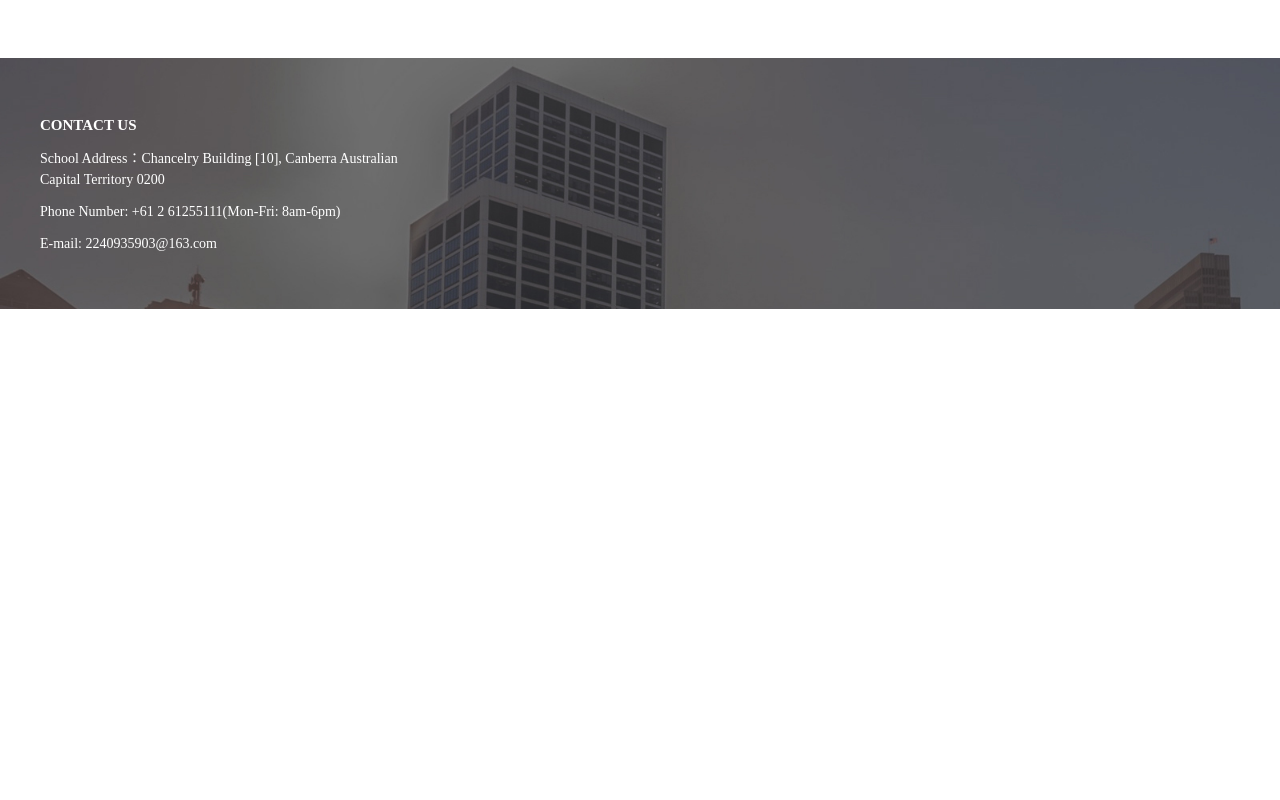
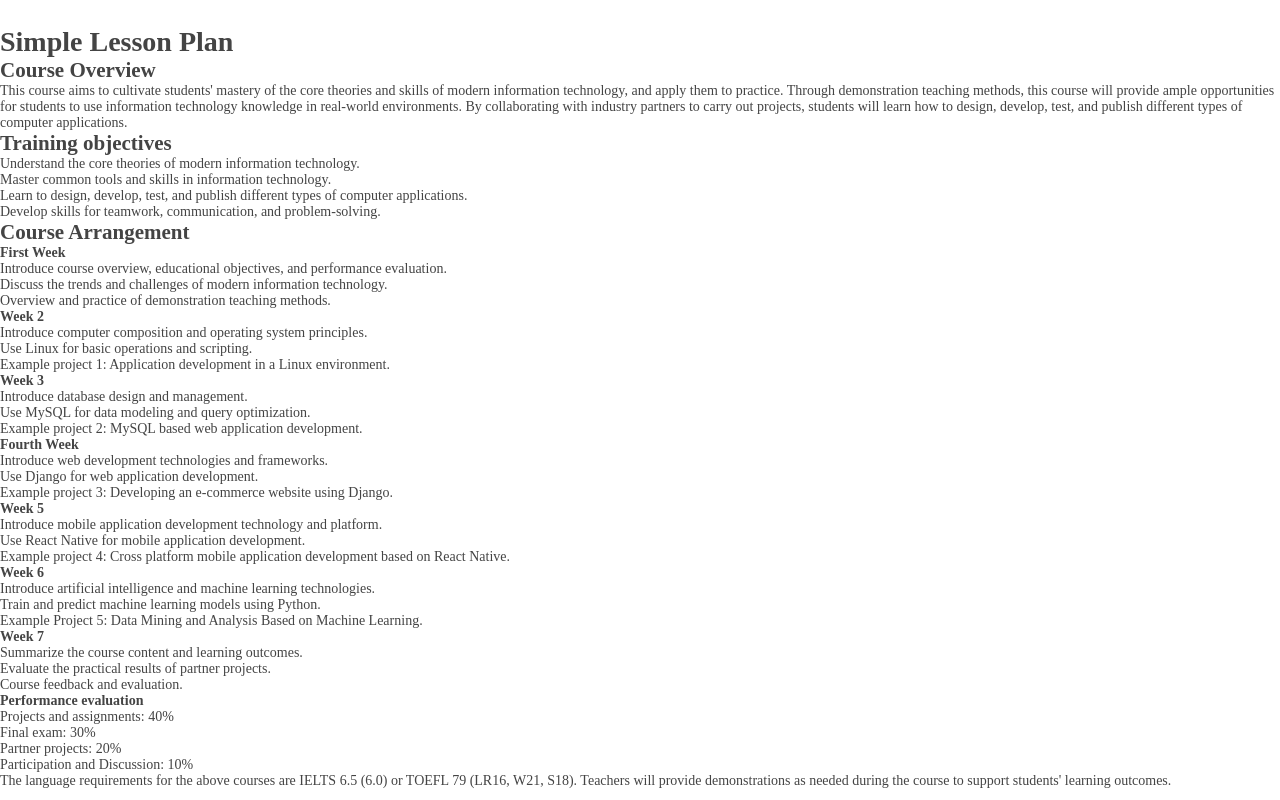
Before and after one commit to olivia68zsy/ICT441RTO, a plain HTML site: page service.html in a window 1280 px wide. Shown: the part 2800-3600 px from the top of the page. Before the commit the page ends 3109 px from the top, so only its background shows below. Drawn offline with Linux system fonts and the light colour scheme; files whose address does not match are found by name.

Commit message:
Update service.html

```diff
--- a/service.html
+++ b/service.html
@@ -9,9 +9,11 @@
 <script type="text/javascript" src="Assets/js/jquery-1.8.3.min.js"></script>
 <script type="text/javascript" src="Assets/js/js_z.js"></script>
 <script type="text/javascript" src="Assets/js/script.js"></script>
+<script type="text/javascript" src="Assets/js/课程样式.js"></script>
 <link rel="stylesheet" type="text/css" href="Assets/css/thems.css">
 <link rel="stylesheet" type="text/css" href="Assets/css/responsive.css">
 <link rel="stylesheet" type="text/css" href="Assets/css/style.css">
+<link rel="stylesheet" type="text/css" href="Assets/css/课程样式.css">
 </head>
 
 <body>
@@ -177,6 +179,72 @@
         <td></td>
       </tr>
     </table>
+    <br></br>
+    <body>
+      <div class="container">
+        <h1>Simple Lesson Plan</h1>
+        <h2><strong>Course Overview</strong></h2>
+        <p>This course aims to cultivate students' mastery of the core theories and skills of modern information technology, and apply them to practice. Through demonstration teaching methods, this course will provide ample opportunities for students to use information technology knowledge in real-world environments. By collaborating with industry partners to carry out projects, students will learn how to design, develop, test, and publish different types of computer applications.</p>
+        <h2><strong>Training objectives</strong></h2>
+        <ul>
+          <li>Understand the core theories of modern information technology.</li>
+          <li>Master common tools and skills in information technology.</li>
+          <li>Learn to design, develop, test, and publish different types of computer applications.</li>
+          <li>Develop skills for teamwork, communication, and problem-solving.</li>
+        </ul>
+        <h2><strong>Course Arrangement</strong></h2>
+        <p><strong>First Week</strong></p>
+        <ul>
+          <li>Introduce course overview, educational objectives, and performance evaluation.</li>
+          <li>Discuss the trends and challenges of modern information technology.</li>
+          <li>Overview and practice of demonstration teaching methods.</li>
+        </ul>
+        <p><strong>Week 2</strong></p>
+        <ul>
+          <li>Introduce computer composition and operating system principles.</li>
+          <li>Use Linux for basic operations and scripting.</li>
+          <li>Example project 1: Application development in a Linux environment.</li>
+        </ul>
+        <p><strong>Week 3</strong></p>
+        <ul>
+          <li>Introduce database design and management.</li>
+          <li>Use MySQL for data modeling and query optimization.</li>
+          <li>Example project 2: MySQL based web application development.</li>
+        </ul>
+        <p><strong>Fourth Week</strong></p>
+        <ul>
+          <li>Introduce web development technologies and frameworks.</li>
+          <li>Use Django for web application development.</li>
+          <li>Example project 3: Developing an e-commerce website using Django.</li>
+        </ul>
+        <p><strong>Week 5</strong></p>
+        <ul>
+          <li>Introduce mobile application development technology and platform.</li>
+          <li>Use React Native for mobile application development.</li>
+          <li>Example project 4: Cross platform mobile application development based on React Native.</li>
+        </ul>
+        <p><strong>Week 6</strong></p>
+        <ul>
+          <li>Introduce artificial intelligence and machine learning technologies.</li>
+          <li>Train and predict machine learning models using Python.</li>
+          <li>Example Project 5: Data Mining and Analysis Based on Machine Learning.</li>
+        </ul>
+        <p><strong>Week 7</strong></p>
+        <ul>
+          <li>Summarize the course content and learning outcomes.</li>
+          <li>Evaluate the practical results of partner projects.</li>
+          <li>Course feedback and evaluation.</li>
+        </ul>
+        <p><strong>Performance evaluation</strong></p>
+        <ul>
+          <li>Projects and assignments: 40%</li>
+          <li>Final exam: 30%</li>
+          <li>Partner projects: 20%</li>
+          <li>Participation and Discussion: 10%</li>
+        </ul>
+        <p>The language requirements for the above courses are IELTS 6.5 (6.0) or TOEFL 79 (LR16, W21, S18). Teachers will provide demonstrations as needed during the course to support students' learning outcomes.</p>
+      </div>
+
     <script src="script.js"></script>
 <br></br><br></br>
 <div class="bg_c">
```
